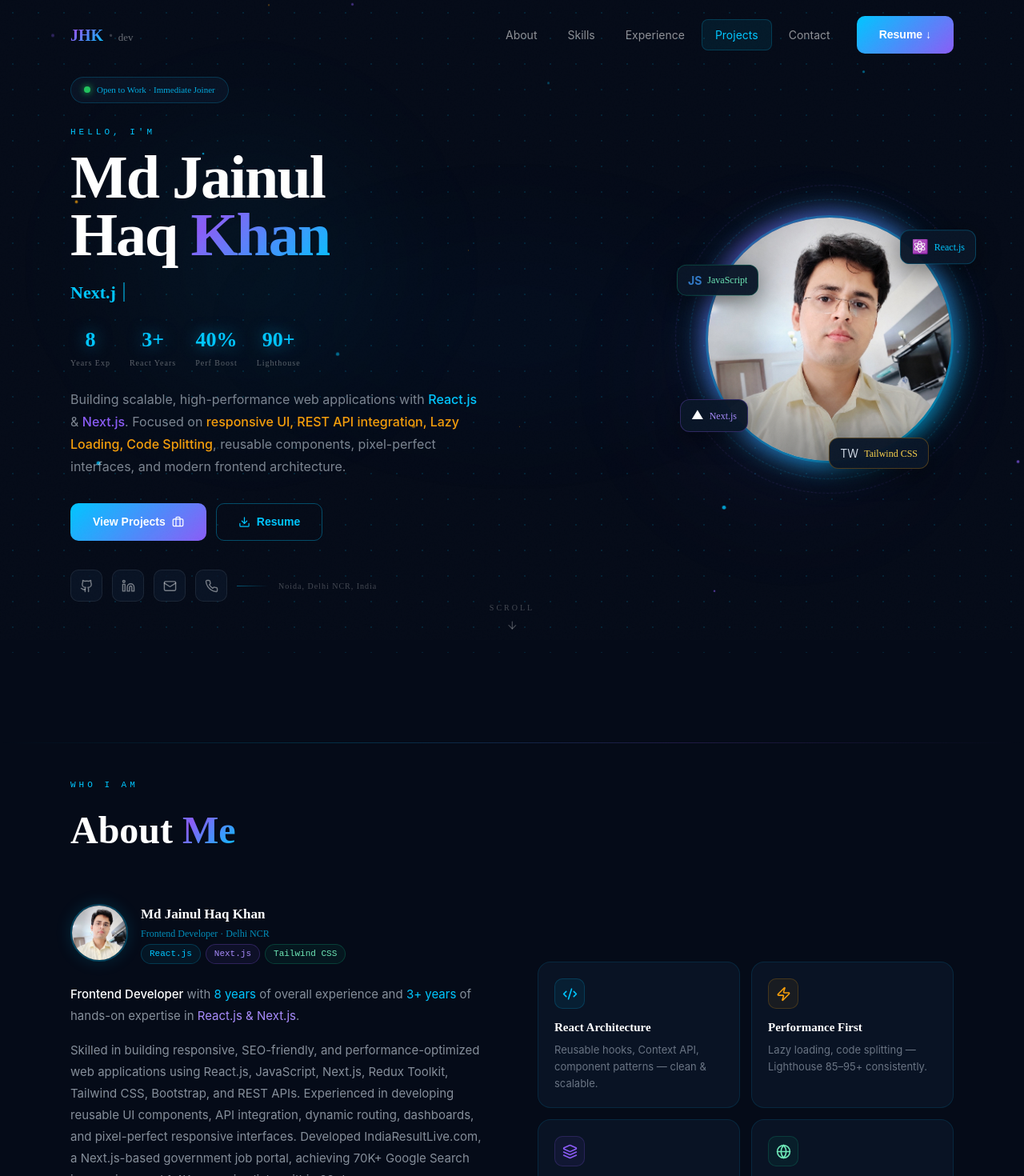
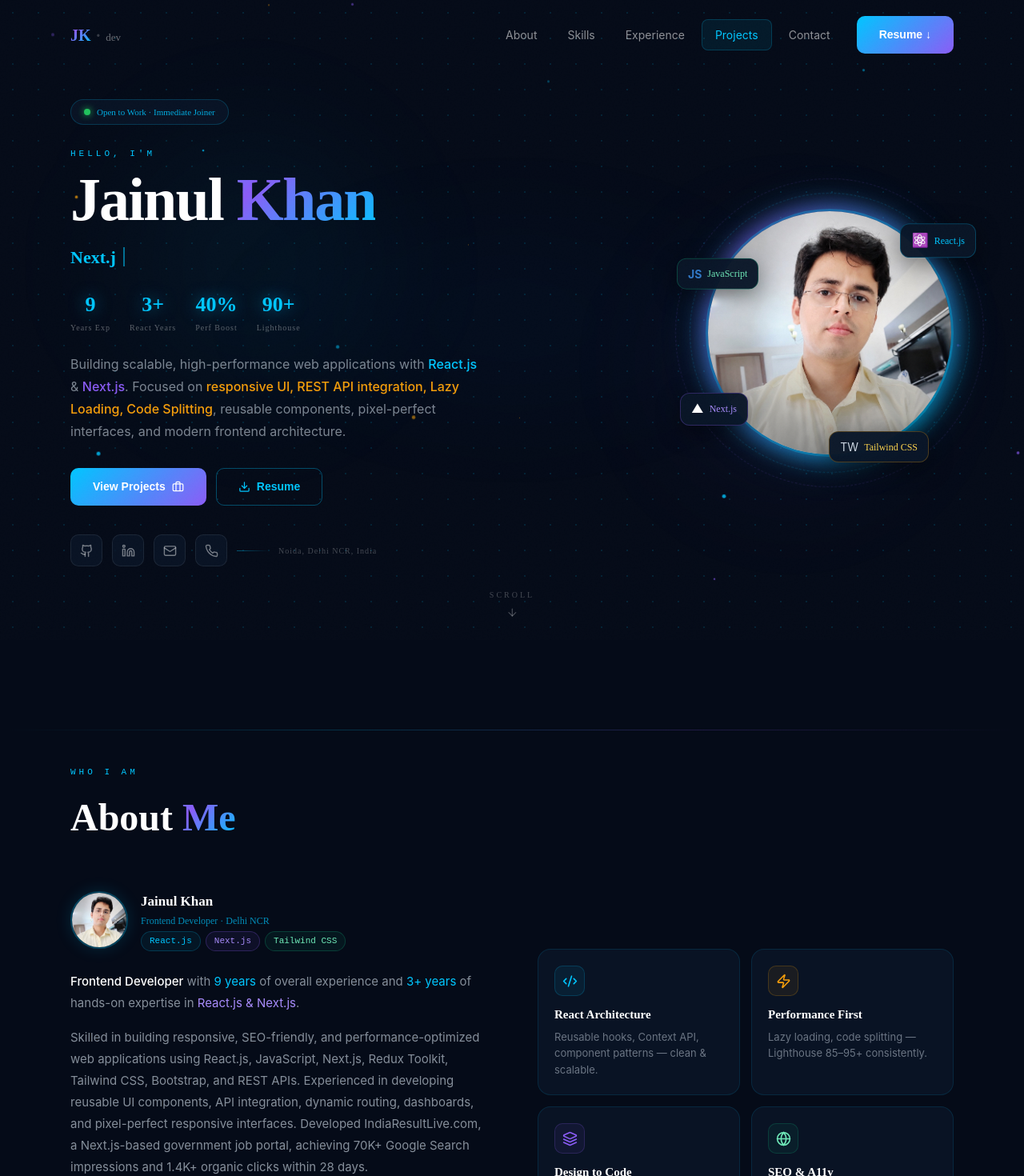
Before and after one commit to mdzainulkhan/mdzainulkhan.github.io, a Next.js app: page / in a window 1280 px wide. Shown: the top 1470 px of the page at 80% size. Built offline with nearby package versions, Linux system fonts and the light colour scheme.

Commit message:
UI resonsive issue fixed

```diff
--- a/app/layout.tsx
+++ b/app/layout.tsx
@@ -2,17 +2,17 @@ import type { Metadata } from 'next'
 import './globals.css'
 
 export const metadata: Metadata = {
-  title: 'Md Jainul Haq Khan | Frontend Developer | React.js & Next.js Developer',
-  description: 'Frontend Developer with 7+ years of experience in React.js, Next.js, and modern web technologies. Based in Delhi NCR. Immediate Joiner.',
+  title: 'Jainul Khan | Frontend Developer | React.js & Next.js Developer',
+  description: 'Frontend Developer with 9 years of experience in React.js, Next.js, and modern web technologies. Based in Delhi NCR. Immediate Joiner.',
   keywords: [
     'Frontend Developer','React.js Developer','Next.js Developer',
     'UI Developer Delhi NCR','JavaScript Developer','Tailwind CSS',
-    'Core Web Vitals','Md Jainul Haq Khan','React Next.js India',
+    'Core Web Vitals','Jainul Khan','React Next.js India',
     'Senior Frontend Engineer','TypeScript Developer',
   ],
-  authors: [{ name: 'Md Jainul Haq Khan', url: 'mailto:jainulhk.dev@gmail.com' }],
+  authors: [{ name: 'Jainul Khan', url: 'mailto:jainulhk.dev@gmail.com' }],
   openGraph: {
-    title: 'Md Jainul Haq Khan | Frontend Developer | React.js & Next.js Developer',
+    title: 'Jainul Khan | Frontend Developer | React.js & Next.js Developer',
     description: 'Frontend Developer specializing in React.js, Next.js & high-performance web apps.',
     type: 'website',
   },
--- a/components/About.tsx
+++ b/components/About.tsx
@@ -42,7 +42,7 @@ export default function About() {
               </div>
               <div>
                 <p style={{ fontFamily: 'Space Grotesk', color: '#fff', fontWeight: 600, fontSize: '17px', marginBottom: '3px' }}>
-                  Md Jainul Haq Khan
+                  Jainul Khan
                 </p>
                 <p style={{ fontFamily: 'JetBrains Mono', color: 'rgba(0,198,255,0.7)', fontSize: '12px', marginBottom: '4px' }}>
                   Frontend Developer · Delhi NCR
@@ -61,7 +61,7 @@ export default function About() {
             }}>
               <p>
                 <span style={{ color: '#fff', fontWeight: 500 }}>Frontend Developer</span> with{' '}
-                <span style={{ color: '#00C6FF' }}>8 years</span> of overall experience and{' '}
+                <span style={{ color: '#00C6FF' }}>9 years</span> of overall experience and{' '}
                 <span style={{ color: '#00C6FF' }}>3+ years</span> of hands-on expertise in{' '}
                 <span style={{ color: '#A78BFA' }}>React.js & Next.js</span>.
               </p>
--- a/components/Achievements.tsx
+++ b/components/Achievements.tsx
@@ -10,7 +10,7 @@ const stats = [
   {v:25,sfx:'+',label:'Projects Delivered',Icon:Target,c:'#A78BFA'},
   {v:50,sfx:'+',label:'Designs Converted',Icon:Palette,c:'#FCD34D'},
   {v:18,sfx:'%',label:'Bounce Rate Reduced',Icon:Star,c:'#F87171'},
-  {v:8,sfx:'+',label:'Years Experience',Icon:Code,c:'#00C6FF'},
+  {v:9,sfx:'+',label:'Years Experience',Icon:Code,c:'#00C6FF'},
 ]
 
 function Counter({v, inView}:{v:number; inView:boolean}) {
@@ -28,7 +28,7 @@ const achs = [
   'Delivered 25+ responsive, pixel-accurate frontend projects across multiple business domains',
   'Reduced client bounce rate by 18% at B. Jain Publishers through UI & SEO improvements',
   'Built & deployed 2 live public products (IndiaResultLive & AllConvertHub) from scratch',
-  'Converted 50+ Figma/PSD/XD designs into responsive, production-ready interfaces over 7+ years',
+  'Converted 50+ Figma/PSD/XD designs into responsive, production-ready interfaces over 9 years',
 ]
 
 export default function Achievements() {
--- a/components/Experience.tsx
+++ b/components/Experience.tsx
@@ -8,8 +8,8 @@ const exp = [
   {
     role: 'Frontend Developer',
     co: 'Indai Technologies',
-    period: 'Aug 2024 – June 2026',
-    loc: 'Delhi NCR',
+    period: 'Aug 2024 – Present',
+    loc: 'Delhi',
     current: true,
     pts: ['Built responsive React.js and Next.js web applications on a reusable component architecture, cutting new-feature UI development time by an estimated 25–30%.',
 
@@ -23,8 +23,8 @@ const exp = [
   {
     role: 'Frontend Developer',
     co: 'Infoicon Technologies',
-    period: 'Nov 2022 – Jul 2024',
-    loc: 'Delhi NCR',
+    period: 'Oct 2023 – Jul 2024',
+    loc: 'Noida',
     current: false,
     pts: [
       'Built data-driven frontend features using React.js, React Hooks, and reusable components across 8+ application modules, cutting duplicate code by an estimated 20% through shared UI patterns.',
@@ -36,24 +36,24 @@ const exp = [
     ],
     tags: ['React.js', 'Next.js', 'HTML5', 'CSS3', 'Tailwind CSS', 'Bootstrap', 'WCAG', 'ARIA'],
   },
-  // {
-  //   role: 'Frontend Developer',
-  //   co: 'Cliffex Software Solutions',
-  //   period: 'Nov 2022 – Sep 2023',
-  //   loc: 'Delhi NCR',
-  //   current: false,
-  //   pts: [
-  //     'Transitioned from web design to frontend dev — React.js & modern JavaScript',
-  //     'Converted Figma, Adobe XD & PSD designs into responsive cross-browser interfaces',
-  //     'Improved routing & performance for faster loads and smoother navigation',
-  //     'Ensured mobile-first design consistency across all devices & screen sizes',
-  //   ],
-  //   tags: ['React.js', 'JavaScript', 'Tailwind CSS', 'Figma', 'Adobe XD', 'Mobile-First'],
-  // },
+  {
+    role: 'Frontend Developer',
+    co: 'Cliffex Software Solutions',
+    period: 'Oct 2022 – Sep 2023',
+    loc: 'Noida',
+    current: false,
+    pts: [
+      'Transitioned from web design to frontend dev — React.js & modern JavaScript',
+      'Converted Figma, Adobe XD & PSD designs into responsive cross-browser interfaces',
+      'Improved routing & performance for faster loads and smoother navigation',
+      'Ensured mobile-first design consistency across all devices & screen sizes',
+    ],
+    tags: ['React.js', 'JavaScript', 'Tailwind CSS', 'Figma', 'Adobe XD', 'Mobile-First'],
+  },
   {
     role: 'UI Developer',
     co: 'B. Jain Publishers',
-    period: 'June 2021 – Oct 2022',
+    period: 'Jun 2021 – Sep 2022',
     loc: 'Noida',
     current: false,
     pts: [
@@ -67,7 +67,7 @@ const exp = [
   {
     role: 'Web Designer',
     co: 'Goyal Brothers Prakashan',
-    period: 'Jul 2018 – May 2021',
+    period: 'Sep 2017 – May 2021',
     loc: 'Noida',
     current: false,
     pts: [
--- a/components/Footer.tsx
+++ b/components/Footer.tsx
@@ -9,10 +9,10 @@ export default function Footer() {
           justifyContent:'space-between', gap:'20px' }}>
           <div>
             <div style={{ fontFamily:'Space Grotesk', fontSize:'18px', fontWeight:700, marginBottom:'4px' }}>
-              <span className="g-text">JHK</span>
+              <span className="g-text">JK</span>
               <span style={{ color:'rgba(255,255,255,0.2)', margin:'0 8px' }}>·</span>
               <span style={{ color:'rgba(255,255,255,0.35)', fontSize:'13px', fontWeight:400, fontFamily:'Inter' }}>
-                Md Jainul Haq Khan
+                Jainul Khan
               </span>
             </div>
             <p style={{ fontFamily:'JetBrains Mono', color:'rgba(255,255,255,0.25)', fontSize:'11px' }}>
--- a/components/Hero.tsx
+++ b/components/Hero.tsx
@@ -62,9 +62,9 @@ export default function Hero() {
               <p className="stag mb-3">Hello, I'm</p>
               <h1 style={{ fontFamily:'Space Grotesk', fontSize:'clamp(40px,7vw,76px)',
                 fontWeight:700, lineHeight:0.95, letterSpacing:'-2px', marginBottom:'12px' }}>
-                <span style={{ color:'#fff' }}>Md Jainul</span><br/>
-                <span style={{ color:'#fff' }}>Haq </span>
-                <span className="g-text">Khan</span>
+                <span style={{ color:'#fff' }}>Jainul <span className="g-text">Khan</span></span>
+
+                {/* <span style={{ color:'#fff' }}>Haq </span> */}
               </h1>
             </motion.div>
 
@@ -96,7 +96,7 @@ export default function Hero() {
               style={{ display:'flex', flexWrap:'wrap', gap:'24px',
                 marginBottom:'24px' }} className="lg:justify-start">
               {[
-                {n:'8',l:'Years Exp'},{n:'3+',l:'React Years'},
+                {n:'9',l:'Years Exp'},{n:'3+',l:'React Years'},
                 {n:'40%',l:'Perf Boost'},{n:'90+',l:'Lighthouse'},
               ].map(s=>(
                 <div key={s.l} style={{ textAlign:'center' }}>
@@ -199,7 +199,7 @@ export default function Hero() {
               }}>
                 <Image
                   src="/profile.jpg"
-                  alt="Md Jainul Haq Khan - Frontend Developer"
+                  alt="Jainul Khan - Frontend Developer"
                   fill
                   style={{ objectFit:'cover', objectPosition:'center top' }}
                   priority
--- a/components/Navbar.tsx
+++ b/components/Navbar.tsx
@@ -43,7 +43,7 @@ export default function Navbar() {
           {/* Logo */}
           <a href="#" style={{ textDecoration: 'none' }}>
             <span style={{ fontFamily:'Space Grotesk', fontWeight:700, fontSize:'20px' }}>
-              <span className="g-text">JHK</span>
+              <span className="g-text">JK</span>
               <span style={{ color:'rgba(255,255,255,0.2)', margin:'0 6px' }}>·</span>
               <span style={{ color:'rgba(255,255,255,0.4)', fontSize:'13px', fontWeight:400, fontFamily:'JetBrains Mono' }}>dev</span>
             </span>
--- a/components/Projects.tsx
+++ b/components/Projects.tsx
@@ -17,9 +17,9 @@ const projects = [
     border:'rgba(0,198,255,0.2)', accent:'#00C6FF',
   },
   {
-    name:'AllConvertHub',
+    name:'ConvertHub360',
     sub:'Online Utility Platform',
-    url:'https://allconverthub.com',
+    url:'https://converthub360.vercel.app/',
     live:true,
     score:null,
     desc:'10+ browser-based utility tools — Text-to-Speech, Speech-to-Text, image conversion & PDF tools — all client-side using native browser APIs.',
--- a/components/Skills.tsx
+++ b/components/Skills.tsx
@@ -27,7 +27,7 @@ export default function Skills() {
             Technical <span className="g-text">Skills</span>
           </h2>
           <p style={{ color:'rgba(203,213,225,0.45)', marginTop:'12px', fontFamily:'Inter', fontSize:'15px' }}>
-            7+ years across the modern frontend stack
+            9 years across the modern frontend stack
           </p>
         </motion.div>
 
```
Also changed, not shown: 1 other file (tests, documents, lock files or other folders).
